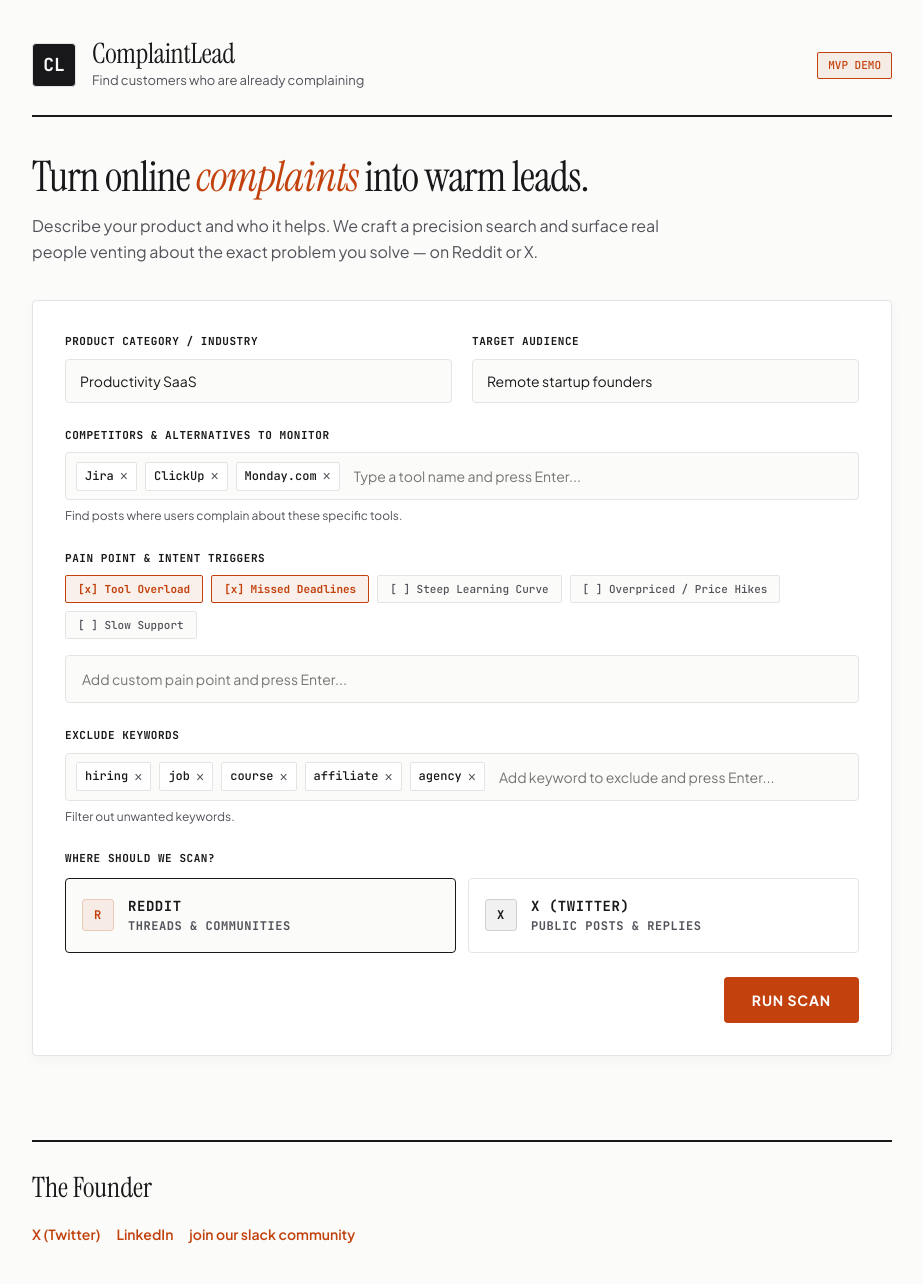
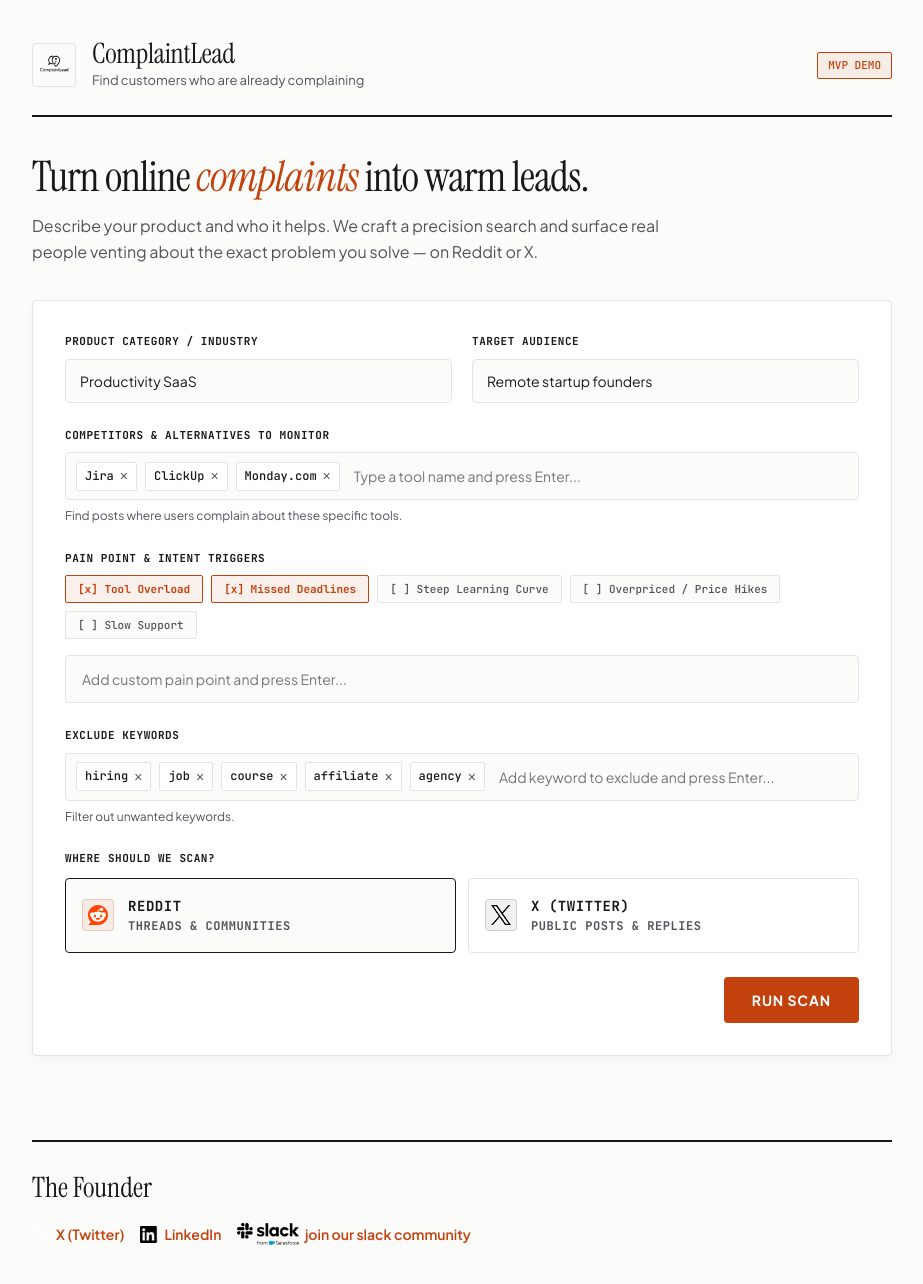
Before and after one commit to Merth1470/ComplaintLead, a website: page public/index.html in a window 1280 px wide. Shown: the whole page, without its empty margins (178-1101 px from the left). Drawn offline with Linux system fonts and the light colour scheme.

Commit message:
gercek platform logolari eklendi

```diff
--- a/package.json
+++ b/package.json
@@ -12,6 +12,11 @@
   "license": "ISC",
   "type": "commonjs",
   "dependencies": {
+    "@opentelemetry/api-logs": "^0.221.0",
+    "@opentelemetry/exporter-logs-otlp-http": "^0.221.0",
+    "@opentelemetry/resources": "^2.10.0",
+    "@opentelemetry/sdk-logs": "^0.221.0",
+    "@opentelemetry/sdk-node": "^0.221.0",
     "dotenv": "^17.4.2",
     "express": "^5.2.1",
     "posthog-node": "^5.46.0"
--- a/public/index.html
+++ b/public/index.html
@@ -107,17 +107,11 @@
       gap: 16px;
     }
 
-    .logo {
+    .brand .logo-img {
       width: 44px;
       height: 44px;
       border-radius: var(--radius);
-      background-color: var(--text);
-      color: var(--bg);
-      display: grid;
-      place-items: center;
-      font-family: "JetBrains Mono", monospace;
-      font-weight: 700;
-      font-size: 18px;
+      object-fit: contain;
       border: 1px solid var(--border);
     }
 
@@ -394,12 +388,16 @@
       width: 32px;
       height: 32px;
       border-radius: var(--radius);
-      display: grid;
-      place-items: center;
-      font-family: "JetBrains Mono", monospace;
-      font-weight: 700;
-      font-size: 12px;
+      display: flex;
+      align-items: center;
+      justify-content: center;
       flex-shrink: 0;
+    }
+
+    .src .badge img, .src .badge svg {
+      width: 20px;
+      height: 20px;
+      object-fit: contain;
     }
 
     .src .badge.reddit {
@@ -679,6 +677,21 @@
       font-weight: 600;
       font-size: 14px;
       transition: color 0.15s ease;
+      display: inline-flex;
+      align-items: center;
+      gap: 6px;
+    }
+
+    .founder-icon {
+      width: 18px;
+      height: 18px;
+      object-fit: contain;
+      vertical-align: middle;
+    }
+
+    .founder-icon.slack-icon {
+      height: 22px;
+      width: auto;
     }
 
     .founder-links a:hover {
@@ -754,7 +767,7 @@
   <div class="wrap">
     <header>
       <div class="brand">
-        <div class="logo">CL</div>
+        <img class="logo-img" src="/logo.svg" alt="ComplaintLead logo" />
         <div>
           <h1>ComplaintLead</h1>
           <span>Find customers who are already complaining</span>
@@ -818,12 +831,16 @@
       <div class="source-cards">
         <label class="src active" data-source="reddit.com">
           <input type="radio" name="source" value="reddit.com" checked />
-          <span class="badge reddit">R</span>
+          <span class="badge reddit">
+            <img src="/Reddit_Icon_2Color.svg" alt="Reddit" />
+          </span>
           <span class="meta"><b>Reddit</b><small>Threads & communities</small></span>
         </label>
         <label class="src" data-source="x.com">
           <input type="radio" name="source" value="x.com" />
-          <span class="badge x">X</span>
+          <span class="badge x">
+            <img src="/x-logo/logo-black.png" alt="X" />
+          </span>
           <span class="meta"><b>X (Twitter)</b><small>Public posts & replies</small></span>
         </label>
       </div>
@@ -852,9 +869,9 @@
     <section class="founder-section">
       <h3>The Founder</h3>
       <div class="founder-links">
-        <a href="https://x.com/MertHemedan" target="_blank" rel="noopener noreferrer">X (Twitter)</a>
-        <a href="https://www.linkedin.com/in/mert-hemedan-1a0411418/" target="_blank" rel="noopener noreferrer">LinkedIn</a>
-        <a href="https://join.slack.com/t/complaintlead/shared_invite/zt-44qv3ve39-OCSe6X0Rhj9CBcE_WdGX1g" target="_blank" rel="noopener noreferrer">join our slack community</a>
+        <a href="https://x.com/MertHemedan" target="_blank" rel="noopener noreferrer"><img src="/x-logo/logo.svg" class="founder-icon" alt="X" />X (Twitter)</a>
+        <a href="https://www.linkedin.com/in/mert-hemedan-1a0411418/" target="_blank" rel="noopener noreferrer"><img src="/InBug-Black.png" class="founder-icon" alt="LinkedIn" />LinkedIn</a>
+        <a href="https://join.slack.com/t/complaintlead/shared_invite/zt-44qv3ve39-OCSe6X0Rhj9CBcE_WdGX1g" target="_blank" rel="noopener noreferrer"><img src="/SLA-Slack-From-Salesforce-Logo-BLACK.png" class="founder-icon slack-icon" alt="Slack" />join our slack community</a>
       </div>
     </section>
   </div>
--- a/server.js
+++ b/server.js
@@ -53,6 +53,7 @@ app.get("/", (req, res) => {
 });
 
 app.use(express.static(path.join(__dirname, "public")));
+app.use(express.static(__dirname));
 
 const SOURCE_MAP = {
   "reddit.com": "reddit.com",
@@ -96,7 +97,7 @@ Inputs provided by user:
    intext:("my biggest struggle" OR "how do you guys" OR "frustrated with" OR "stuck at" OR "no sales" OR "impossible to" OR "any advice" OR "what worked for you")
 
 4. **Negative Filtering:**
-   If exclude keywords are provided (${excludeKeywordsList}), append negative search operators like -hiring -job -course -affiliate -agency.
+   If exclude keywords are provided (${excludeKeywordsList}), append negative search operators by putting like -hiring -job -course -affiliate -agency.
 
 5. **Combine for Maximum Specificity:**
    Assemble the final query using strict AND logic between the domain keywords and the pain-point triggers. Do NOT shorten or simplify the query. Make it as deep and specific as possible to guarantee 100% real human posts.
@@ -115,6 +116,7 @@ Inputs provided by user:
     query += ` ${excludeText}`;
   }
   return query.replace(/\s+/g, " ").trim();
+  console.log(query)
 }
 
 // ---- Step 2: Either use SerpApi or return demo results ----
```
Also changed, not shown: InBug-Black.png (added), Reddit_Icon_2Color.svg (added), SLA-Slack-From-Salesforce-Logo-BLACK.png (added), logo.svg (added), x-logo/logo-black.png (added), x-logo/logo-white.png (added), x-logo/logo.svg (added), 1 other file.
